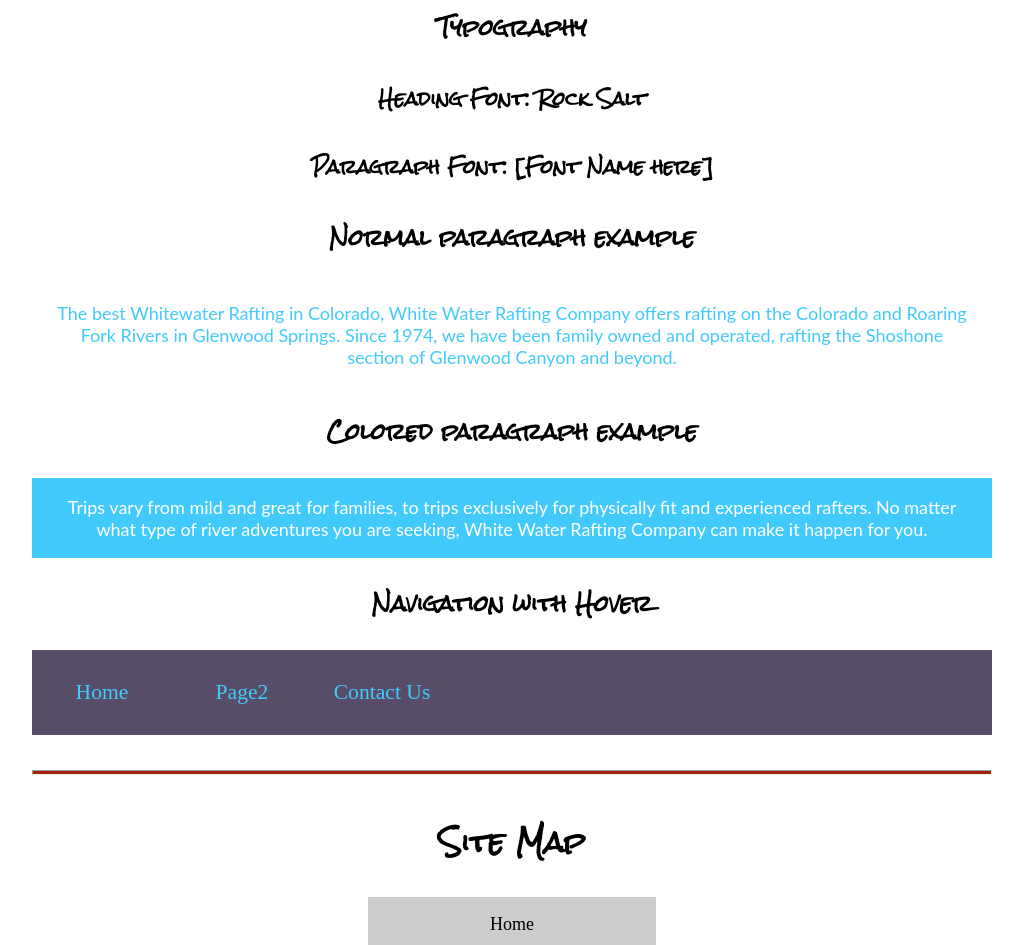
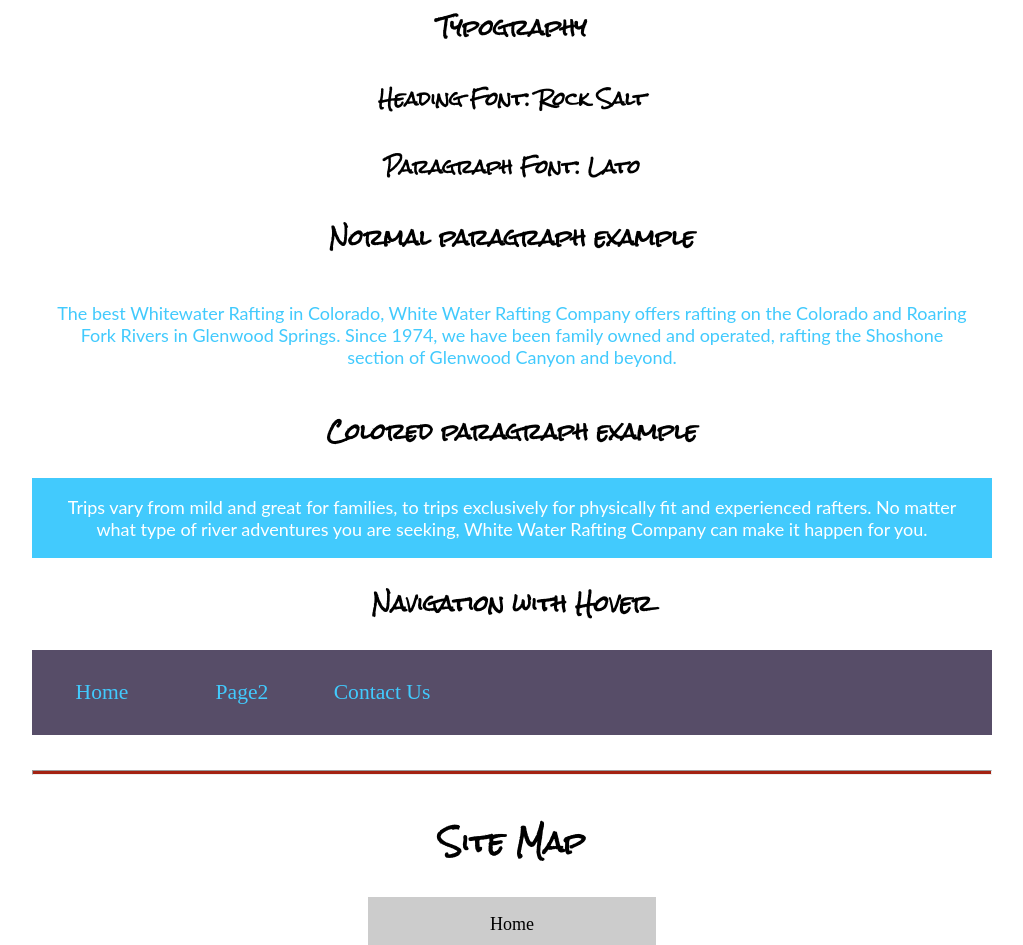
Before and after one commit to Josh120702/wdd130, a plain HTML site: page wwr/site-plan-rafting.html in a window 1280 px wide. Shown: the part 1619-2564 px from the top of the page, without its empty margins (128-1151 px from the left). Drawn offline with Linux system fonts and the light colour scheme.

Commit message:
paragraph font

```diff
--- a/wwr/site-plan-rafting.html
+++ b/wwr/site-plan-rafting.html
@@ -65,7 +65,7 @@
       <!-- change this -->
     </h4>
     <h4>
-      Paragraph Font: [Font Name here]
+      Paragraph Font: Lato
       <!-- change this -->
     </h4>
     <h3>Normal paragraph example</h3>
```
